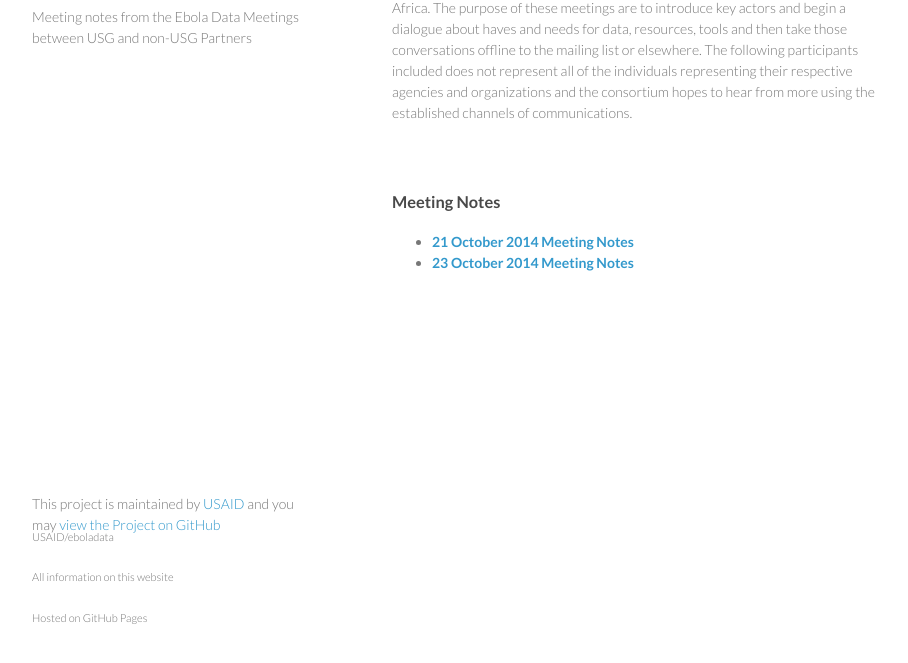
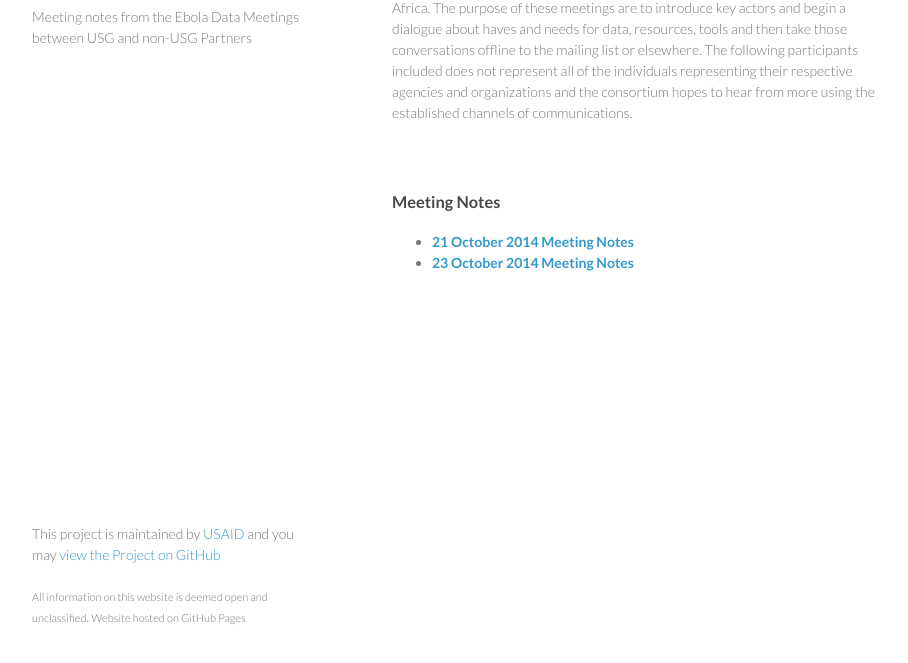
Before and after one commit to USAID/eboladata, a plain HTML site: page index.html in a window 1280 px wide. Shown: the part 103-766 px from the top of the page, without its empty margins (178-1086 px from the left). Drawn offline with Linux system fonts and the light colour scheme.

Commit message:
minor edits

```diff
--- a/index.html
+++ b/index.html
@@ -28,9 +28,9 @@
 			</ul>
 		</section>
 		<footer>
-			<p>This project is maintained by <a href="https://github.com/USAID">USAID</a> and you may <a href="https://github.com/USAID/eboladata">view the Project on GitHub <small>USAID/eboladata</small></a></p>
-			<p><small>All information on this website</small></p>
-			<p><small>Hosted on GitHub Pages</small></p>
+			<p>This project is maintained by <a href="https://github.com/USAID">USAID</a> and you may <a href="https://github.com/USAID/eboladata">view the Project on GitHub</a></p>
+			<p><small>All information on this website is deemed open and unclassified.</small>
+			<small>Website hosted on GitHub Pages</small></p>
 		</footer>
 	</div>
 	<script src="javascripts/scale.fix.js"></script>
```
